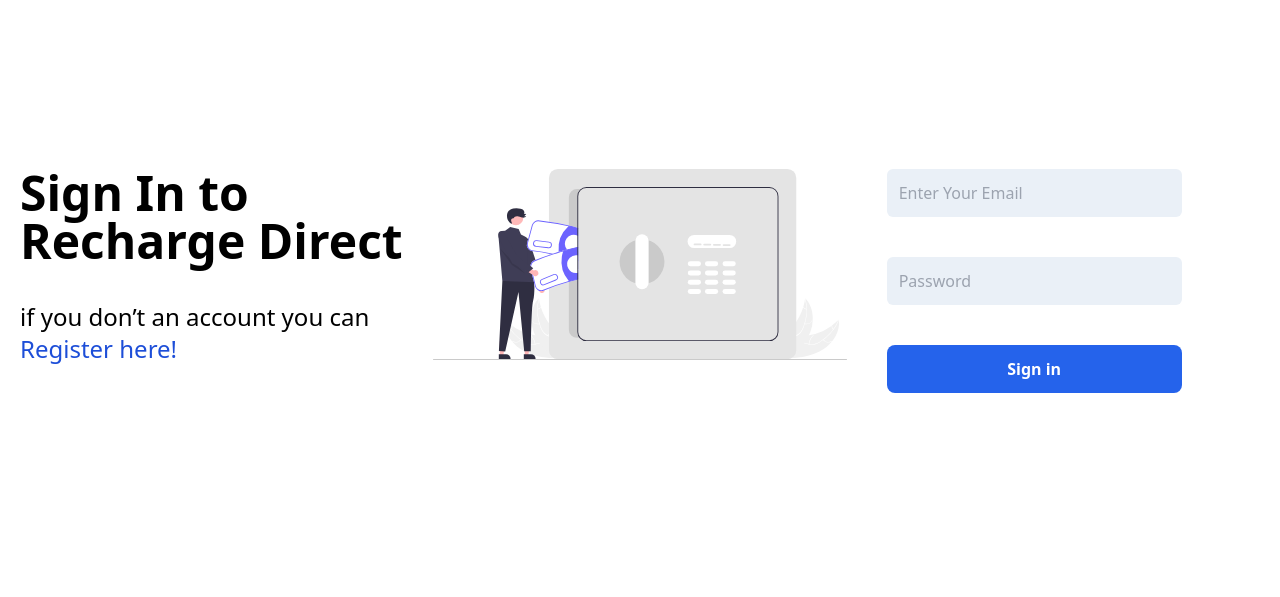
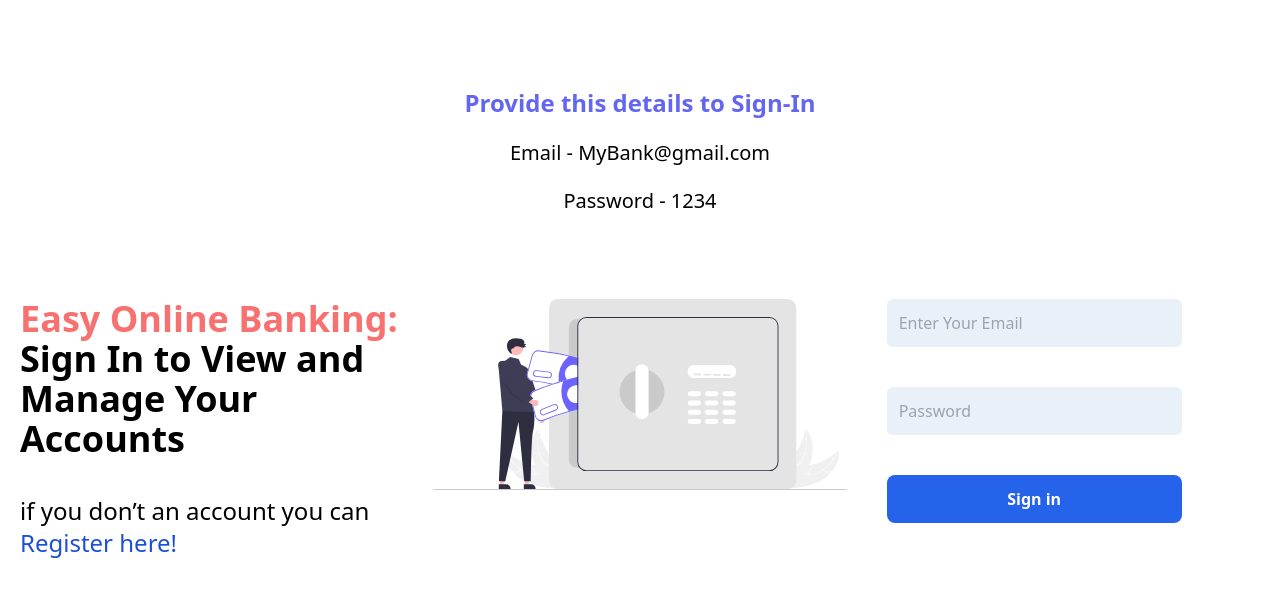
Before and after one commit to RayhanUddinFarhad/My-Bank-DOM, a plain HTML site: page index.html in a window 1280 px wide. Shown: the part 119-716 px from the top of the page. Drawn offline with nearby package versions, Linux system fonts and the light colour scheme.

Commit message:
More customized

```diff
--- a/index.html
+++ b/index.html
@@ -16,6 +16,13 @@
 
         <main>
 
+           <div class="text-center py-16">
+
+            <h1 class="text-2xl font-bold text-indigo-500 py-5">Provide this details to Sign-In</h1>
+            <p class="text-xl">Email - MyBank@gmail.com</p>
+            <p class="text-xl py-5">Password - 1234</p>
+           </div>
+
             <div class="grid lg:grid-cols-3 gap-5">
 
 
@@ -23,8 +30,7 @@
              <div class="ml-5 space-y-9">
 
 
-                 <h1 class="text-5xl text-black font-bold ">Sign In to
-                     Recharge Direct</h1>
+                 <h1 class="text-4xl text-black font-bold "><span class="text-red-400">Easy Online Banking:</span> <br> Sign In to View and Manage Your Accounts</h1>
 
 
                      <p class="text-2xl">if you don’t an account
```
Also changed, not shown: dashboard.html (+1 -1 lines).
